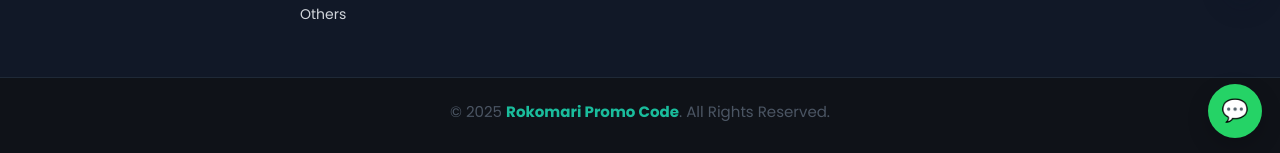
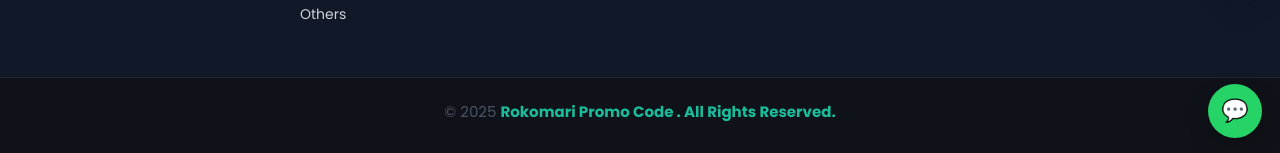
Before and after one commit to RokomariPromoCode/rokomaripromocode.github.io, a Jekyll site: the page built from index.md, in a window 1280 px wide and 900 px high, scrolled down 2419 px. Shown: the part 744-897 px from the top of the window. Built offline with Jekyll 4.4.1, drawn with Linux system fonts in a browser that asks for light colours.

Commit message:
Update footer.html

```diff
--- a/_includes/footer.html
+++ b/_includes/footer.html
@@ -4,7 +4,7 @@
   <div class="footer-container">
 
     <div class="footer-request-area" id="request-area">
-      <h2>কাঙ্খিত বই বা প্রমো কোড <span>খুঁজে পাচ্ছেন না?</span></h2>
+      <h2>কাঙ্খিত বই বা প্রমো কোড <span>খুঁজে পাচ্ছেন না?  </h2>
       <form action="https://formspree.io/f/xovoyakd" method="POST" class="footer-form">
         <div class="f-group">
           <label>আপনার নাম</label>
@@ -36,10 +36,10 @@
           সেরা বইয়ের সন্ধান এবং সর্বোচ্চ ডিসকাউন্ট অফার নিশ্চিত করাই আমাদের লক্ষ্য।
         </p>
         <div class="social-links">
-          <a href="https://www.facebook.com/syednazibhossain" class="social-icon"><span aria-hidden="true"><i class="fab fa-facebook-f"></i></span></a>
-          <a href="https://x.com/sy_nazib" class="social-icon"><span aria-hidden="true"><i class="fab fa-twitter"></i></span></a>
-          <a href="https://www.instagram.com/nazib-hossain" class="social-icon"><span aria-hidden="true"><i class="fab fa-instagram"></i></span></a>
-          <!-- <a href="#" class="social-icon"><span aria-hidden="true"><i class="fab fa-youtube"></i></span></a> -->
+          <a href="https://www.facebook.com/syednazibhossain" class="social-icon"> <i class="fab fa-facebook-f"></i>  </a>
+          <a href="https://x.com/sy_nazib" class="social-icon"> <i class="fab fa-twitter"></i>  </a>
+          <a href="https://www.instagram.com/nazib-hossain" class="social-icon"> <i class="fab fa-instagram"></i>  </a>
+          <!-- <a href="#" class="social-icon"> <i class="fab fa-youtube"></i>  </a> -->
         </div>
       </div>
 
@@ -97,7 +97,7 @@
 
   <div class="footer-bottom">
     <div class="footer-container">
-      <p>&copy; 2025 <span>{{ site.title | default: 'YourSiteName' }}</span>. All Rights Reserved.</p>
+      <p>&copy; 2025 <span>{{ site.title | default: 'YourSiteName' }}  . All Rights Reserved.</p>
     </div>
   </div>
 </footer>
```
